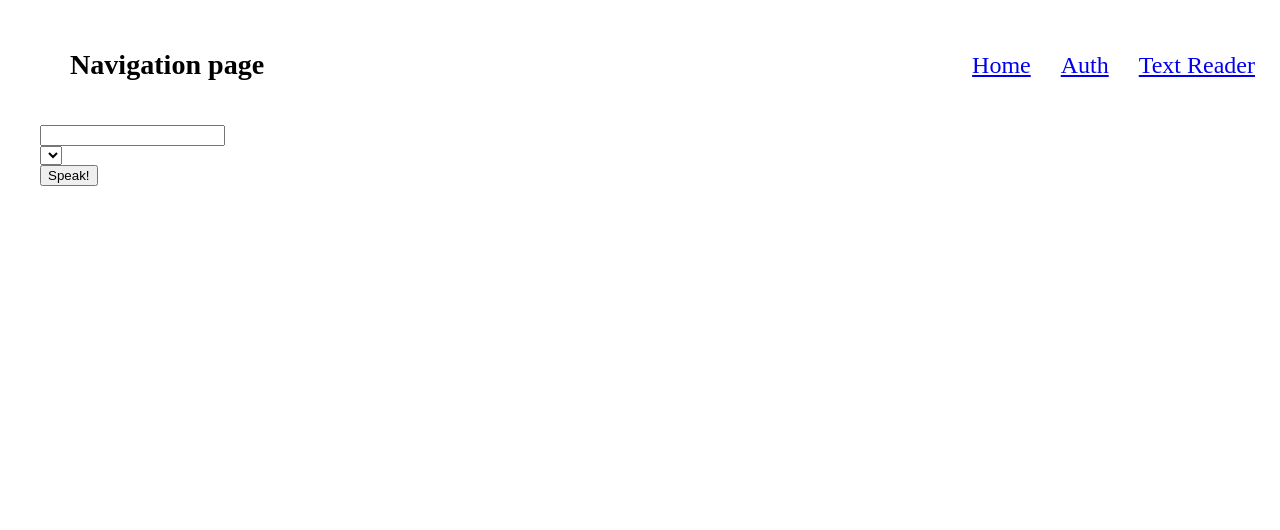
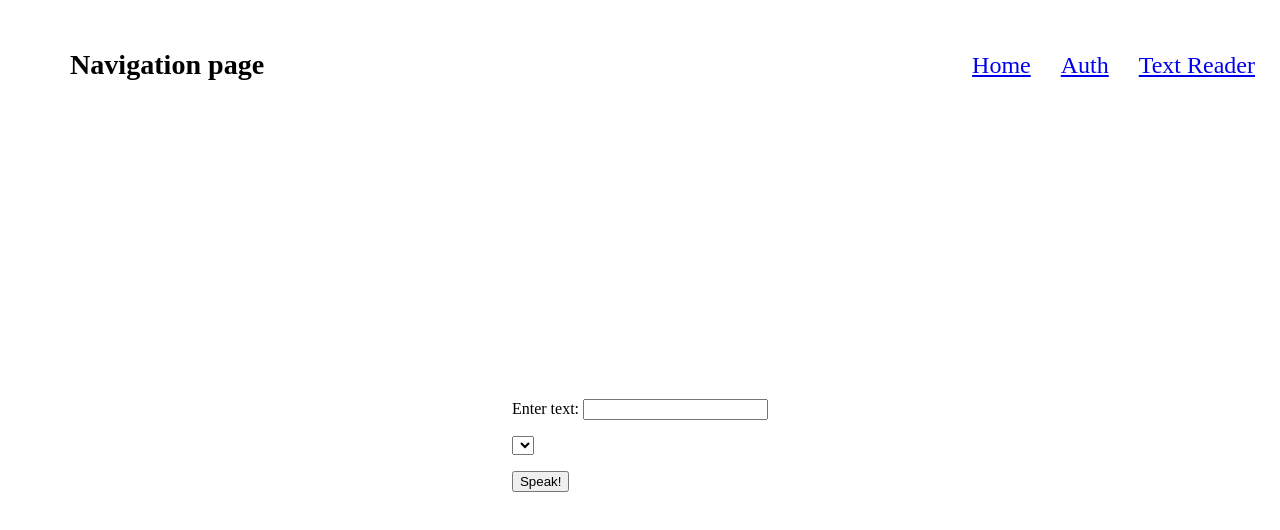
Before and after one commit to ikromshi/voiceful, a React (Create React App) app in the folder frontend/: page /text-reader in a window 1280 px wide. Shown: the top 530 px of the page. Built offline with nearby package versions, Linux system fonts and the light colour scheme.

Commit message:
configured the route for text-reader

```diff
--- a/frontend/src/App.tsx
+++ b/frontend/src/App.tsx
@@ -2,7 +2,7 @@ import Index from './routes/index';
 import { Route, Routes } from 'react-router-dom';
 import Authentication from './routes/authentication/authentication';
 import Navigation from './routes/navigation/navigation';
-import TextReader from './components/text-reader/text-reader';
+import TextToSpeech from './routes/text-to-speech/text-to-speech';
 
 function App() {
   return (
@@ -11,7 +11,7 @@ function App() {
           <Route path="/" element={<Navigation />}>
             <Route index element={<Index />}/>
             <Route path="auth" element={<Authentication />} />
-            <Route path="text-reader" element={<TextReader />} />
+            <Route path="text-reader" element={<TextToSpeech />} />
           </ Route>
         </Routes>
     </div>
--- a/frontend/src/components/text-reader/text-reader.css
+++ b/frontend/src/components/text-reader/text-reader.css
@@ -0,0 +1,6 @@
+.text-reader {
+  min-height: 80vh;
+  display: flex;
+  align-items: center;
+  justify-content: center;
+}
--- a/frontend/src/components/text-reader/text-reader.tsx
+++ b/frontend/src/components/text-reader/text-reader.tsx
@@ -1,5 +1,7 @@
 import { FormEvent, useState } from "react";
 import VoiceSelector from "./voice-selector";
+import "./text-reader.css";
+
 const synth = window.speechSynthesis;
 
 const TextReader = () => {
@@ -21,9 +23,9 @@ const TextReader = () => {
   }
 
   return (
-    <div>
+    <div className="text-reader">
       <form onSubmit={speak}>
-        <input type="text" value={textValue} onChange={e => setTextValue(e.target.value)}/>
+        Enter text: <input type="text" value={textValue} onChange={e => setTextValue(e.target.value)}/>
         <VoiceSelector selected={selectedVoice} setSelected={setSelectedVoice}/>
         <button type="submit">Speak!</button>
       </form>
--- /dev/null
+++ b/frontend/src/components/text-reader/voice-selector.css
@@ -0,0 +1,3 @@
+.voice-selector {
+  margin: 1rem 0;
+}
--- a/frontend/src/components/text-reader/voice-selector.tsx
+++ b/frontend/src/components/text-reader/voice-selector.tsx
@@ -1,5 +1,6 @@
 import { useCallback, useEffect, useState } from "react"
 import { VoiceSelectorProps } from "../../types/types";
+import "./voice-selector.css";
 
 const synth = window.speechSynthesis;
 
@@ -19,7 +20,7 @@ const VoiceSelector = ({selected = 0, setSelected }: VoiceSelectorProps) => {
   }, [populateVoiceList])
 
   return (
-    <div>
+    <div className="voice-selector">
       <select value={selected} onChange={(e) => setSelected(parseInt(e.target.value))}>
         {voices.map((voice, index) => (
           <option key={index} value={index}>
--- /dev/null
+++ b/frontend/src/routes/text-to-speech/text-to-speech.tsx
@@ -0,0 +1,9 @@
+import TextReader from "../../components/text-reader/text-reader";
+
+const TextToSpeech = () => {
+  return (
+    <TextReader />
+  )
+}
+
+export default TextToSpeech;
```
